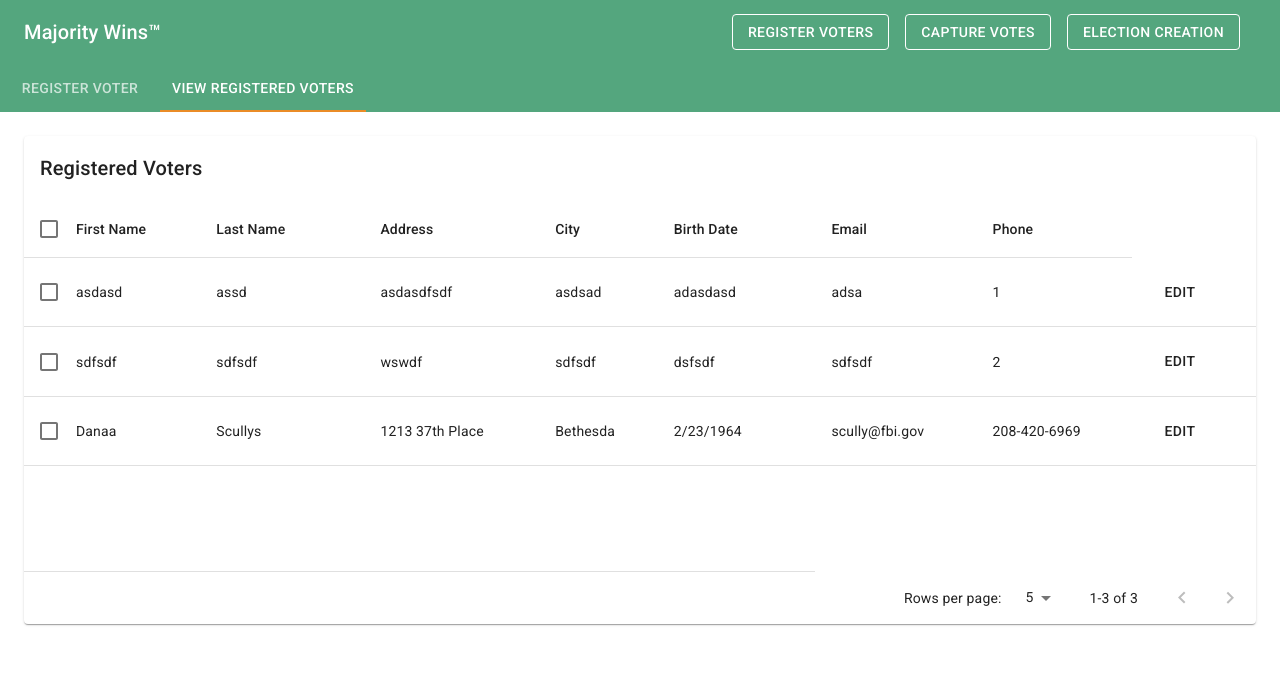
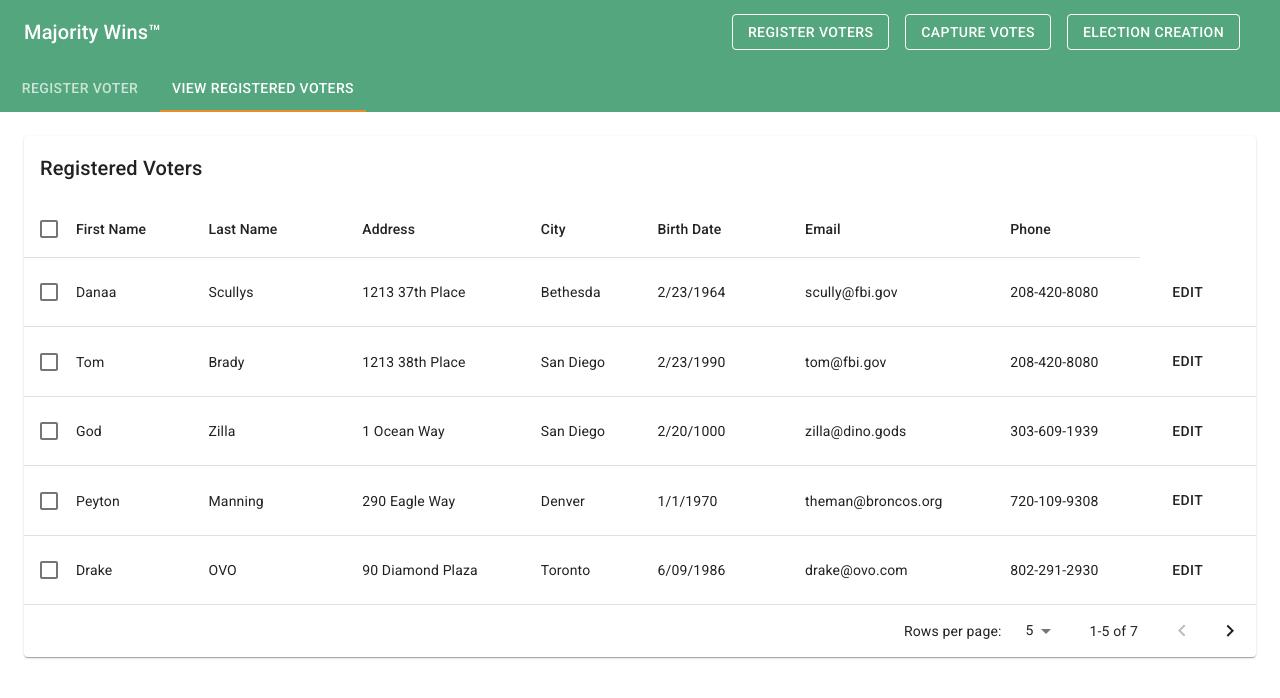
Before and after one commit to RyanNewsom/Majority-Wins, a React (Create React App) app: page / in a window 1280 px wide. Both pictures are taken after a click on the button "REGISTER VOTERS". Shown: the top 698 px of the page. Built offline with nearby package versions, Linux system fonts and the light colour scheme; data requests are answered from the project's data file.

Commit message:
fixed sorting, added more voters, and clearing edit user when view registered voters is clicked

```diff
--- a/db.json
+++ b/db.json
@@ -8,29 +8,67 @@
       "city": "Bethesda",
       "birthDate": "2/23/1964",
       "email": "scully@fbi.gov",
-      "phone": "208-420-6969"
+      "phone": "208-420-8080"
     },
     {
       "id": 2,
-      "firstName": "sdfsdf",
-      "lastName": "sdfsdf",
-      "address": "wswdf",
-      "city": "sdfsdf",
-      "state": "dwfsdf",
-      "birthDate": "dsfsdf",
-      "email": "sdfsdf",
-      "phone": 2
+      "firstName": "Tom",
+      "lastName": "Brady",
+      "address": "1213 38th Place",
+      "city": "San Diego",
+      "birthDate": "2/23/1990",
+      "email": "tom@fbi.gov",
+      "phone": "208-420-8080"
     },
     {
       "id": 3,
-      "firstName": "asdasd",
-      "lastName": "assd",
-      "address": "asdasdfsdf",
-      "city": "asdsad",
-      "state": "asdasd",
-      "birthDate": "adasdasd",
-      "email": "adsa",
-      "phone": 1
+      "firstName": "God",
+      "lastName": "Zilla",
+      "address": "1 Ocean Way",
+      "city": "San Diego",
+      "birthDate": "2/20/1000",
+      "email": "zilla@dino.gods",
+      "phone": "303-609-1939"
+    },
+    {
+      "id": 4,
+      "firstName": "Peyton",
+      "lastName": "Manning",
+      "address": "290 Eagle Way",
+      "city": "Denver",
+      "birthDate": "1/1/1970",
+      "email": "theman@broncos.org",
+      "phone": "720-109-9308"
+    },
+    {
+      "id": 5,
+      "firstName": "Drake",
+      "lastName": "OVO",
+      "address": "90 Diamond Plaza",
+      "city": "Toronto",
+      "birthDate": "6/09/1986",
+      "email": "drake@ovo.com",
+      "phone": "802-291-2930"
+    },
+    {
+      "id": 6,
+      "firstName": "Tony",
+      "lastName": "Hawk",
+      "address": "190 Ocean Rd",
+      "city": "San Diego",
+      "birthDate": "1/23/1969",
+      "email": "tonyhawk@hawk.org",
+      "phone": "858-420-0101"
+    },
+    {
+      "id": 7,
+      "firstName": "Donald",
+      "lastName": "Trump",
+      "address": "1213 80th Place",
+      "city": "DC",
+      "birthDate": "2/21/1919",
+      "email": "trump@fbi.gov",
+      "phone": "201-410-2901"
     }
   ],
   "elections": [
@@ -59,10 +97,7 @@
           "no": 2
         }
       ],
-      "voterIds": [
-        0,
-        1
-      ]
+      "voterIds": [0, 1]
     },
     {
       "id": 2,
--- a/src/components/RegisteredVotersTableComponent.tsx
+++ b/src/components/RegisteredVotersTableComponent.tsx
@@ -268,7 +268,7 @@ export type RegisteredVotersTableProps = {
 export function RegisteredVotersTableComponent(
   props: RegisteredVotersTableProps
 ) {
-  const voters = props.voters.concat();
+  const voters = sortedVoters(props.voters);
   const order = props.sort.order;
   const orderBy = props.sort.orderedBy;
   const selectedVoters = props.selectedVoters;
@@ -285,6 +285,26 @@ export function RegisteredVotersTableComponent(
       order: isAsc ? "desc" : "asc",
     });
   };
+
+  function sortedVoters(voters: Voter[]) {
+    const sortedDescending = props.sort.order === "desc";
+    const sortedArray = voters.sort((a: Voter, b: Voter) => {
+      let propertyA = a[props.sort.orderedBy as keyof Voter];
+      let propertyB = b[props.sort.orderedBy as keyof Voter];
+
+      if (typeof propertyA === "string") {
+        propertyA = propertyA.replace("/[^ws]/gi", "").toLowerCase();
+      }
+      if (typeof propertyB === "string") {
+        propertyB = propertyB.replace("/[^ws]/gi", "").toLowerCase();
+      }
+      var numIfTrue = sortedDescending ? 1 : -1;
+      var numIfFalse = sortedDescending ? -1 : 1;
+
+      return propertyA > propertyB ? numIfTrue : numIfFalse;
+    });
+    return sortedArray;
+  }
 
   const handleSelectAllClick = (event: React.ChangeEvent<HTMLInputElement>) => {
     if (event.target.checked) {
@@ -361,7 +381,9 @@ export function RegisteredVotersTableComponent(
               rowCount={voters.length}
             />
             <TableBody>
-              {stableSort(voters, getComparator(order, orderBy))
+              {
+                //stableSort(voters, getComparator(order, orderBy))
+                voters
                   .slice(
                     props.tablePage * rowsPerPage,
                     props.tablePage * rowsPerPage + rowsPerPage
@@ -411,7 +433,8 @@ export function RegisteredVotersTableComponent(
                         </TableCell>
                       </TableRow>
                     );
-                })}
+                  })
+              }
               {emptyRows > 0 && (
                 <TableRow style={{ height: 53 * emptyRows }}>
                   <TableCell colSpan={6} />
--- a/src/reducers/appReducer.ts
+++ b/src/reducers/appReducer.ts
@@ -140,6 +140,12 @@ export const registeredVoterBeingEditedReducer: Reducer<
     return null;
   }
 
+  if (isCreateRegisterVotersTabSelectedAction(action)) {
+    if (action.payload.tabSelected == 1) {
+      return null;
+    }
+  }
+
   return userBeingEdited || null;
 };
 
```
Lines whose indentation alone changed are shown as unchanged.
